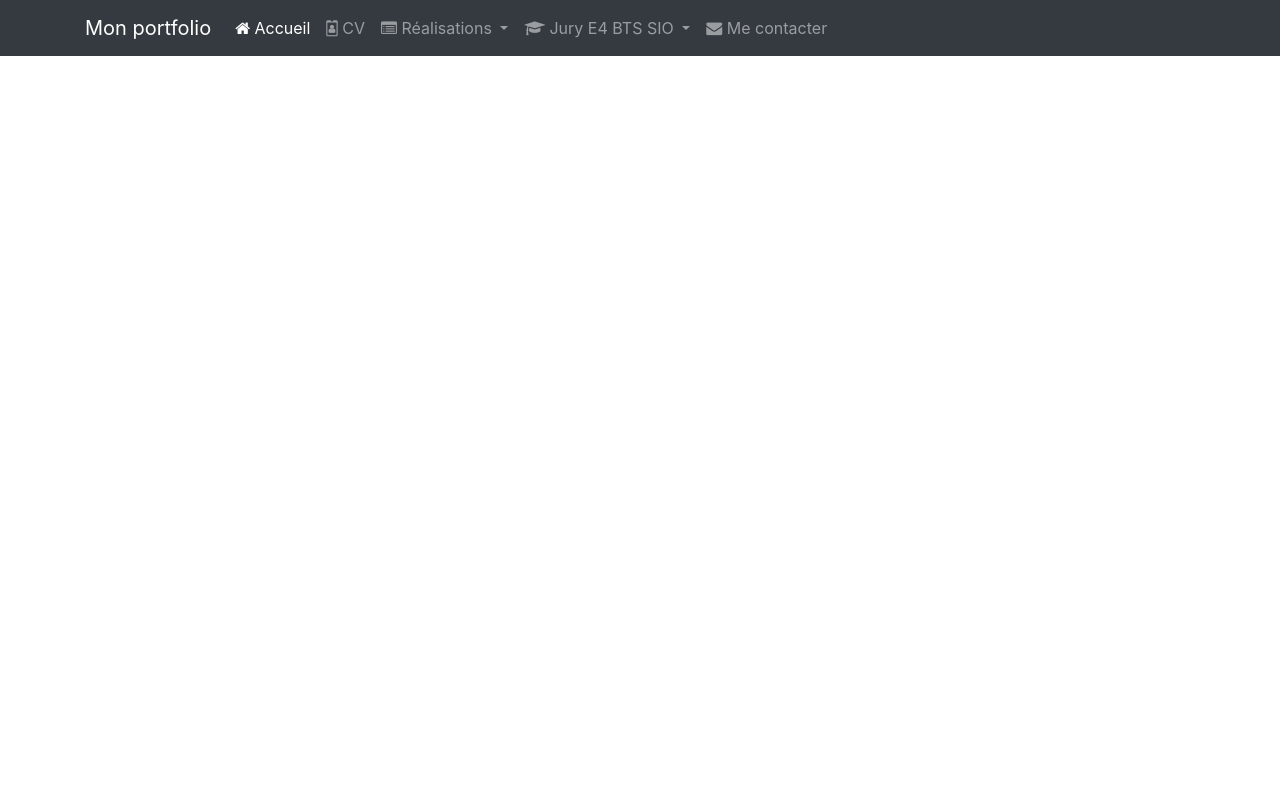
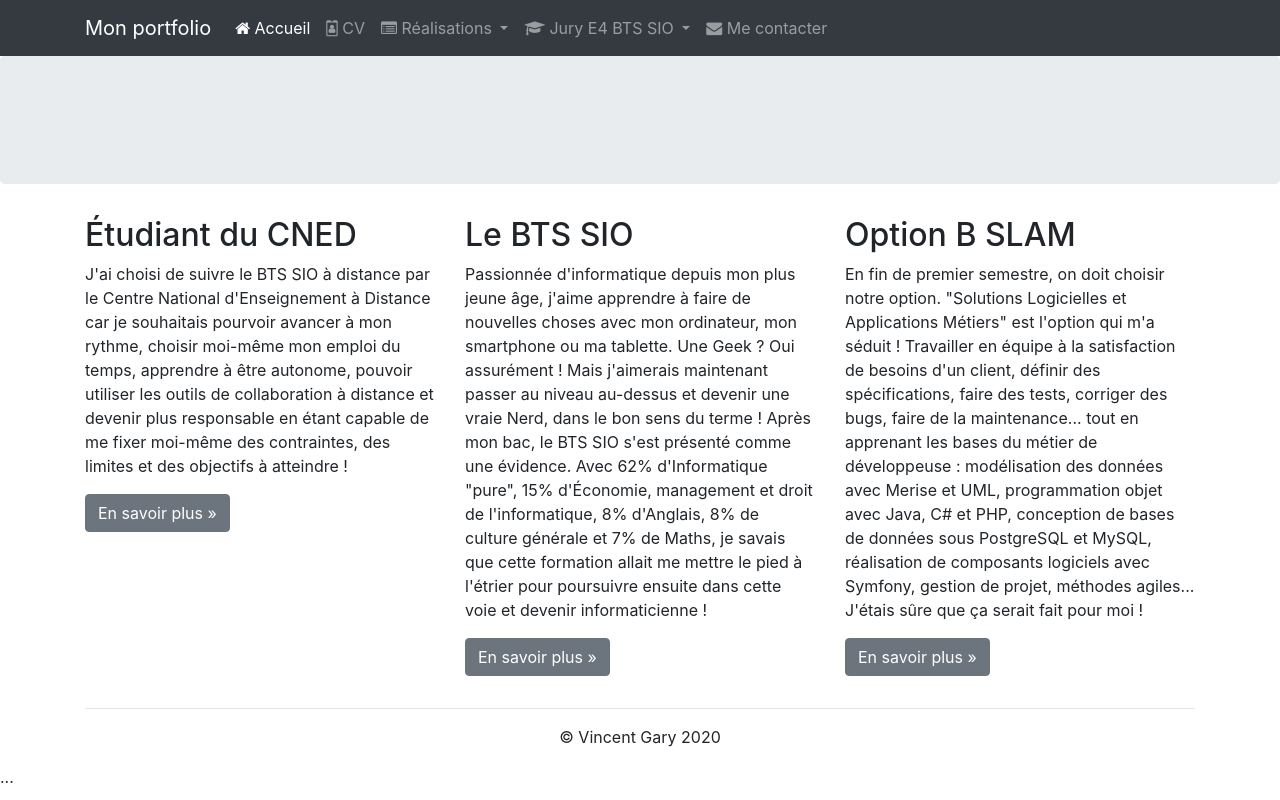
Before and after one commit to vincent83160/vincent83160sio.github.io, a plain HTML site: page index.html in a window 1280 px wide. Drawn offline with nearby package versions, Linux system fonts and the light colour scheme.

Commit message:
Pied de page ajouté Task #5 - Ajouter un pied de page

```diff
--- a/index.html
+++ b/index.html
@@ -127,5 +127,63 @@
         <script src="https://cdn.jsdelivr.net/npm/popper.js@1.16.1/dist/umd/popper.min.js" integrity="sha384-9/reFTGAW83EW2RDu2S0VKaIzap3H66lZH81PoYlFhbGU+6BZp6G7niu735Sk7lN" crossorigin="anonymous"></script>
         <script src="https://cdn.jsdelivr.net/npm/bootstrap@4.5.3/dist/js/bootstrap.min.js" integrity="sha384-w1Q4orYjBQndcko6MimVbzY0tgp4pWB4lZ7lr30WKz0vr/aWKhXdBNmNb5D92v7s" crossorigin="anonymous"></script>
         -->
+        <div class="jumbotron"></div> <!-- Emplacement pour le contenu principal de la page -->
+        <footer>
+            <div class="container">
+                <div class="row">
+                    <div class="col-lg-4">
+                        <h2>Étudiant du CNED</h2>
+                        <p>J'ai choisi de suivre le BTS SIO à distance par le Centre National
+                            d'Enseignement à Distance car je souhaitais pourvoir avancer à mon rythme,
+                            choisir moi-même mon emploi du temps, apprendre à être autonome, pouvoir
+                            utiliser les outils de collaboration à distance et devenir plus responsable en
+                            étant capable de me fixer moi-même des contraintes, des limites et des
+                            objectifs à atteindre !
+                        </p>
+                        <p><a class="btn btn-secondary" href="http://www.cned.fr" target="_blank"
+                              role="button">En savoir plus »</a>
+                        </p>
+                    </div>
+                    <div class="col-lg-4">
+                        <h2>Le BTS SIO</h2>
+                        <p>Passionnée d'informatique depuis mon plus jeune âge, j'aime apprendre à faire
+                            de nouvelles choses avec mon ordinateur, mon smartphone ou ma tablette. Une
+                            Geek ? Oui assurément ! Mais j'aimerais maintenant passer au niveau au-dessus
+                            et devenir une vraie Nerd, dans le bon sens du terme ! Après mon bac, le BTS
+                            SIO s'est présenté comme une évidence. Avec 62% d'Informatique "pure", 15%
+                            d'Économie, management et droit de l'informatique, 8% d'Anglais, 8% de culture
+                            générale et 7% de Maths, je savais que cette formation allait me mettre le
+                            pied à l'étrier pour poursuivre ensuite dans cette voie et devenir
+                            informaticienne !
+                        </p>
+                        <p><a class="btn btn-secondary" href="https://fr.wikipedia.org/wiki/Brevet_de_tec
+                              hnicien_supérieur_-_Services_informatiques_aux_organisations"
+                              target="_blank" role="button">En savoir plus »</a>
+                        </p>
+                    </div>
+                    <div class="col-lg-4">
+                        <h2>Option B SLAM</h2>
+                        <p>En fin de premier semestre, on doit choisir notre option. "Solutions
+                            Logicielles et Applications Métiers" est l'option qui m'a séduit&nbsp;!
+                            Travailler en équipe à la satisfaction de besoins d'un client, définir des
+                            spécifications, faire des tests, corriger des bugs, faire de la maintenance...
+                            tout en apprenant les bases du métier de développeuse : modélisation des
+                            données avec Merise et UML, programmation objet avec Java, C# et PHP,
+                            conception de bases de données sous PostgreSQL et MySQL, réalisation de
+                            composants logiciels avec Symfony, gestion de projet, méthodes agiles...
+                            J'étais sûre que ça serait fait pour moi !
+                        </p>
+                        <p><a class="btn btn-secondary" href="http://www.onisep.fr/Ressources/Univers-For
+                              mation/Formations/Post-bac/BTS-Services-informatiques-aux-organisations-opt
+                              ion-B-solutions-logicielles-et-applications-metiers" target="_blank"
+                              role="button">En savoir plus »</a>
+                        </p>
+                    </div>
+                </div>
+                <hr>
+                <p class="text-center" id="copyright">© Vincent Gary 2020</p>
+            </div>
+        </footer> ...
     </body>
+
 </html>
```
